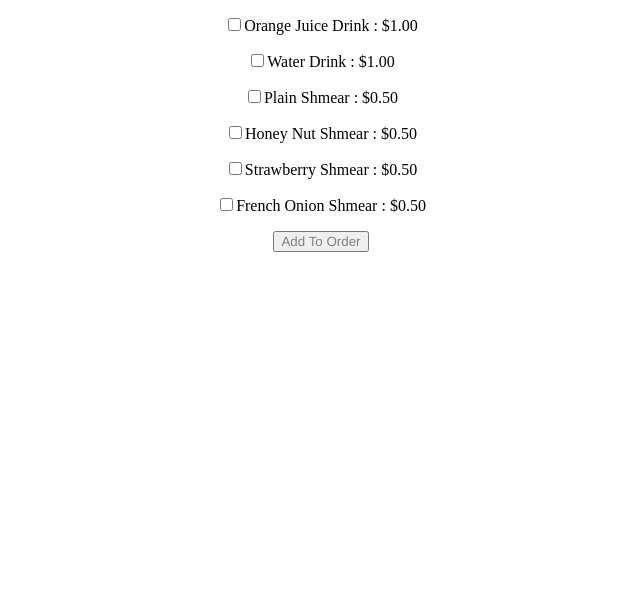
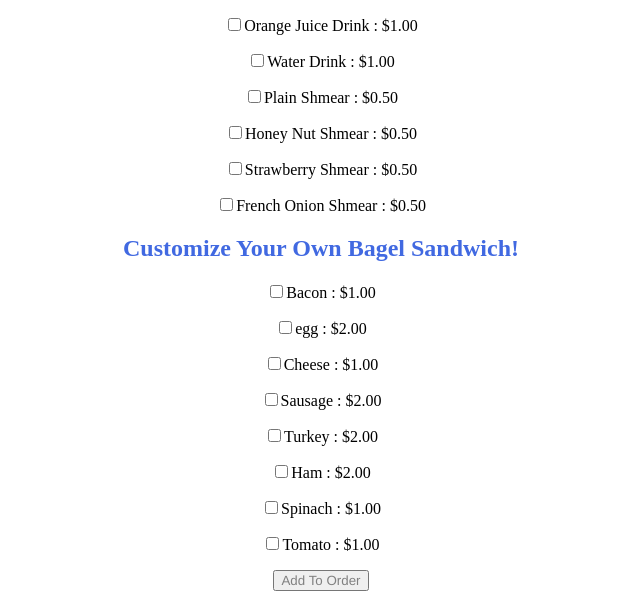
Before and after one commit to daxinator22/bagels-polfwack-tech, a Django app: page /build/ in a window 1280 px wide. Shown: the part 700-1299 px from the top of the page, without its empty margins (319-959 px from the left). Before the commit the page ends 952 px from the top, so only its background shows below. Run offline with Django 3.2, Linux system fonts and the light colour scheme; data comes from the database, SQL or seed files in the repository; both versions use the stored data as it was after the commit.

Commit message:
Added Bagel Sandwiches

```diff
--- a/src/highFive/home/models.py
+++ b/src/highFive/home/models.py
@@ -4,19 +4,23 @@ from django.db.models.signals import post_save
 from django.dispatch import receiver
 import datetime
 from django.utils import timezone
+import random
 
 # Create your models here.
 class foodItem(models.Model):
     type = models.CharField(max_length=200)
     sub_type = models.CharField(max_length=200)
-    inv_count = models.IntegerField()
+    inv_count = models.IntegerField(default=random.randint(1000, 140000))
     price = models.DecimalField(decimal_places=2,max_digits=10)
+    #item_id = models.IntegerField()
     def __str__(self):
         return self.sub_type
     def addToInv(self, amount):
         self.inv_count += amount
     def removeFromInv(self, amount):
         self.inv_count -= amount
+
+
 
 
 
@@ -34,6 +38,8 @@ class Ingredients(models.Model):
 
 class BagelSandwich(models.Model):
     ingredients = []
+    def addItem(self, item):
+        self.ingredients.append(item)
 
 
 class Order(models.Model):
@@ -41,6 +47,7 @@ class Order(models.Model):
     isMade = models.BooleanField(default=False)
     isFilled = models.BooleanField(default=False)
     bagels = []
+    sandwiches = []
 
 class Profile(models.Model):
     user = models.OneToOneField(User, on_delete=models.CASCADE)
--- a/src/highFive/home/templates/home/build.html
+++ b/src/highFive/home/templates/home/build.html
@@ -30,6 +30,12 @@
 					<input type="checkbox" class="center" value={{foodItem.sub_type}} name="checked" id={{foodItem}}>{{ foodItem.sub_type }} {{foodItem.type}} : ${{foodItem.price}}</input>
 					<p></p>
 				{% endfor %}
+				<h2>Customize Your Own Bagel Sandwich!</h2>
+				{% for item in ingredient_list %}
+					<input type="checkbox" class="center" value={{item.type}} name="ingrChecked" id={{item}}>{{ item.type }} : ${{item.price}}</input>
+					<p></p>
+				{% endfor %}
+
 
 					<input type="submit" value="Add To Order" class="menuItem"></input>
 				</div>
--- a/src/highFive/home/views.py
+++ b/src/highFive/home/views.py
@@ -12,7 +12,7 @@ from django.http import HttpResponse, HttpResponseRedirect
 from django.urls import reverse
 
 
-from .models import foodItem, Order, Ingredients
+from .models import foodItem, Order, Ingredients, BagelSandwich
 from django.contrib.auth.models import Group
 
 from django.urls import reverse_lazy
@@ -71,19 +71,29 @@ def build(request):
     #template = loader.get_template('home/orderBuild.html')
     print("Processing Order: ", request.method)
     food_list = foodItem.objects.order_by('-price')
+    ingredient_list = Ingredients.objects.all()
 
     context = {
         'food_list': food_list,
+        'ingredient_list': ingredient_list
     }
     if request.method == 'POST':
         form = CheckForm(request.POST)
         if form.is_valid():
             checked = request.POST.getlist('checked')
+            ingrChecked = request.POST.getlist('ingrChecked')
             order = request.user.profile.order
             for item in checked:
                 currFoodItem = foodItem.objects.get(sub_type=item)
                 print("CurrFoodItem: ", currFoodItem.type)
                 order.bagels.append(currFoodItem)
+            sandwich = BagelSandwich()
+            for item in ingrChecked:
+                currIngr = Ingredients.objects.get(type=item)
+                sandwich.addItem(currIngr)
+                sandwich.save()
+            order.sandwiches.append(sandwich)
+
 
             print(order.bagels)
 
@@ -95,13 +105,18 @@ def build(request):
 def checkout(request):
     user = request.user
     order_list = user.profile.order.bagels
+    sandwich_list = user.profile.order.sandwiches
     total_price = 0
     for item in order_list:
         total_price += item.price
+    for sandwich in sandwich_list:
+        for item in sandwich.ingredients:
+            total_price += item.price
 
     context = {
         'order_list': order_list,
         'total_price': total_price,
+        'sandwich_list': sandwich_list,
         'user': user
 
     }
@@ -109,14 +124,20 @@ def checkout(request):
         items = ''
         if user.profile.currency > total_price:
             for item in order_list:
-                item.inv_count -= 1
+                item.removeFromInv(1)
                 item.save()
                 items = items + f'{str(item.id)},'
+            for sandwich in sandwich_list:
+                for item in sandwich.ingredients:
+                    item.removeFromInv(1)
+                    item.save()
+
 
             o = Order(items=items)
             o.save()
             user.profile.currency = user.profile.currency - total_price
             user.profile.order.bagels.clear()
+            user.profile.order.sandwiches.clear()
             user.save()
             return render(request, 'home/confirmation.html', context)
 
```
Also changed, not shown: src/highFive/home/static/home/style.css (+5 -31 lines), src/highFive/home/templates/home/checkout.html (+8 -0 lines), src/highFive/db.sqlite3.
